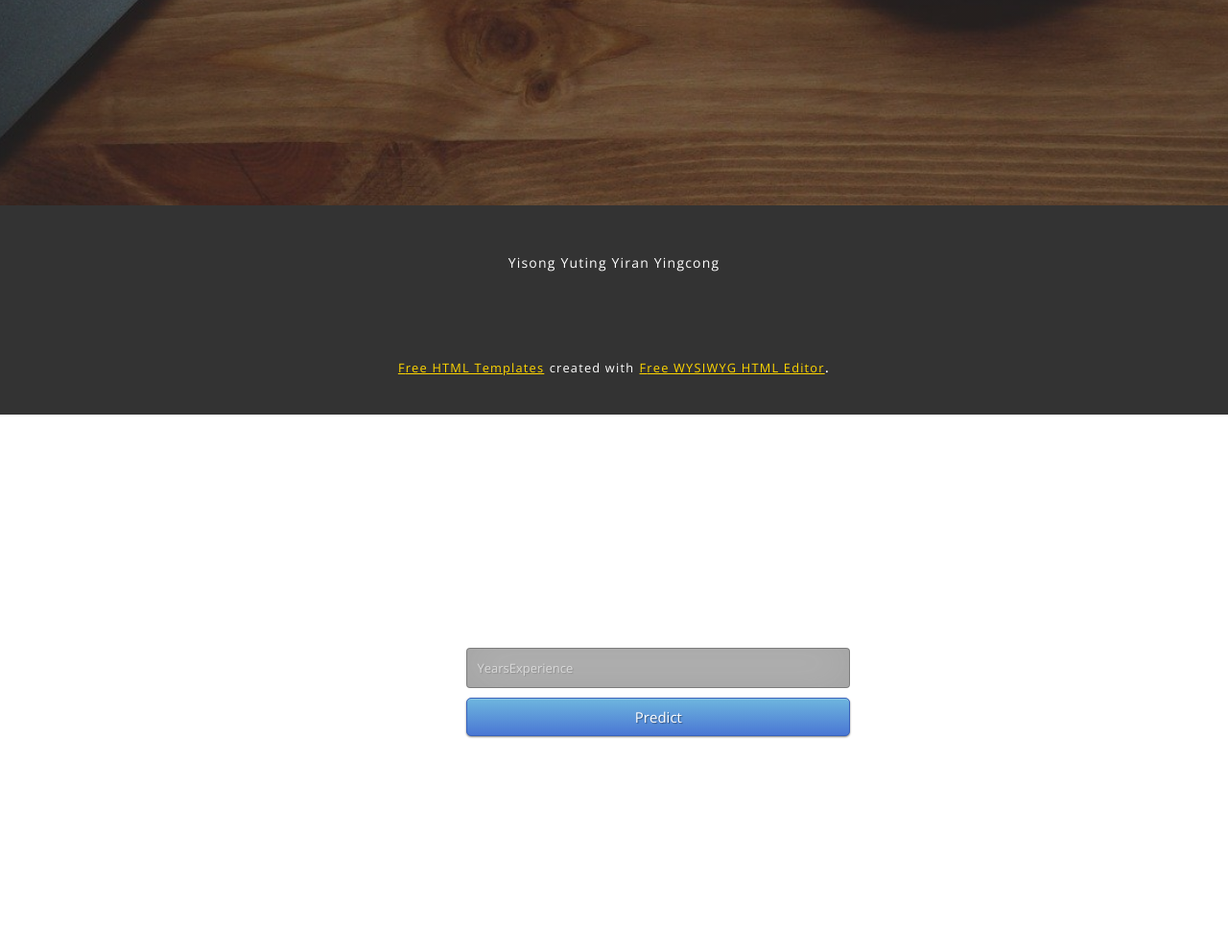
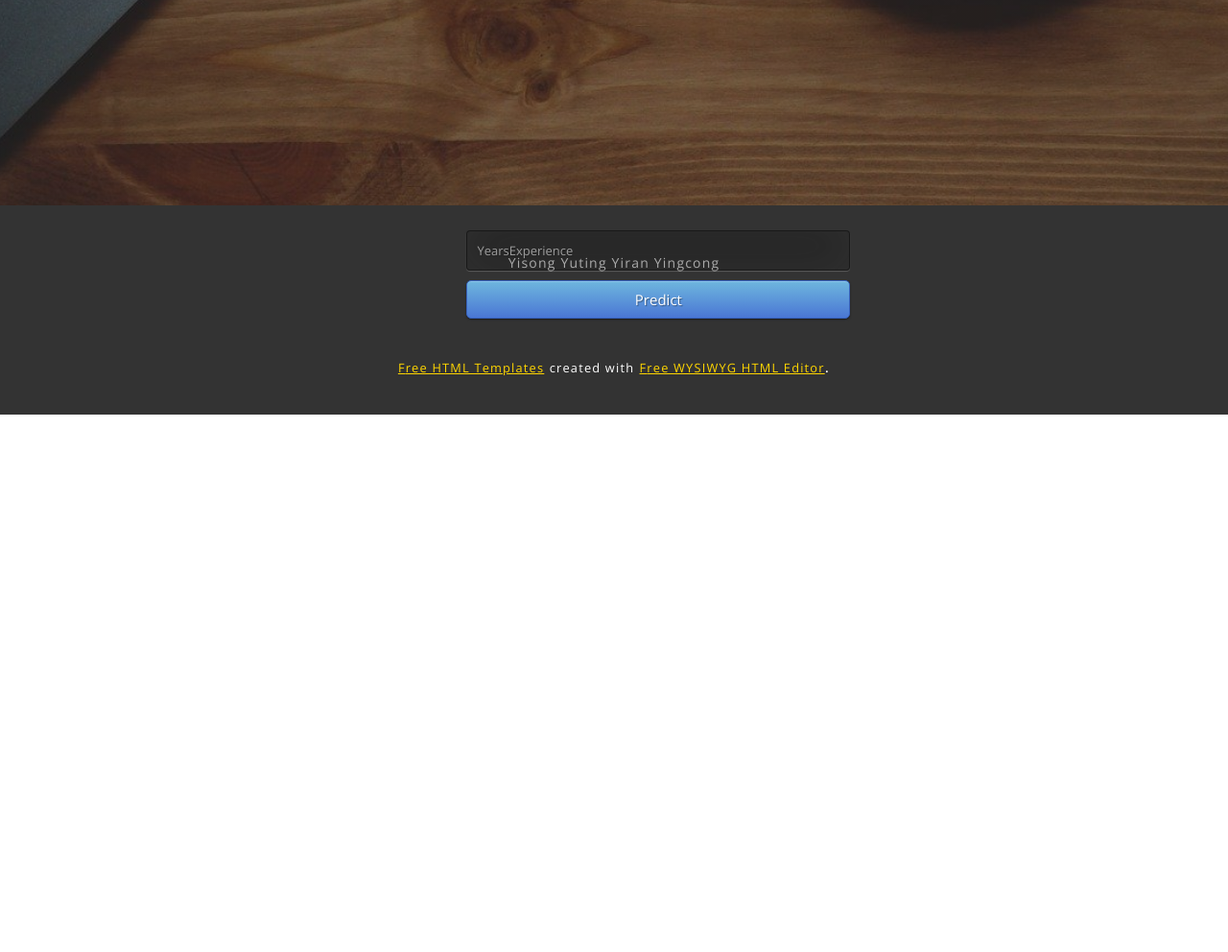
Before and after one commit to YisongZou/Flask-Salary-Predictor-with-Random-Forest-Algorithm, a Flask app: page / in a window 1280 px wide. Shown: the part 513-1505 px from the top of the page at 96% size. Run offline with Flask 2, Linux system fonts and the light colour scheme; parts of the project's set-up code (start-up, migrations or seed data) failed here and were passed over.

Commit message:
Fixed html

```diff
--- a/static/css/style.css
+++ b/static/css/style.css
@@ -27,7 +27,8 @@ body {
 
 }
 .login {
-	position: absolute;
+    position: absolute;
+    z-index:100;
 	top: 50%;
 	left:38%;
 
--- a/templates/index.html
+++ b/templates/index.html
@@ -66,24 +66,7 @@
 	</div>
 
      <!-- Main Input For Receiving Query to our ML -->
-   <br>
-   <br>
-   <br>
-   <br>
-   <br>
-   <br>
-   <br>
-   <br>
-   <br>
-   <br>
-   <br>
-   <br>
-   <br>
-   <br>
-   <br>
-   <br>
-   <br>
-    <form action="{{ url_for('predict')}}"method="post">
+    <form action="{{ url_for('predict')}}"method="post" style="z-index: 10">
     	<input type="text" name="YearsExperience" placeholder="YearsExperience" required="required" />
 
         <button type="submit" class="btn btn-primary btn-block btn-large">Predict</button>
```
